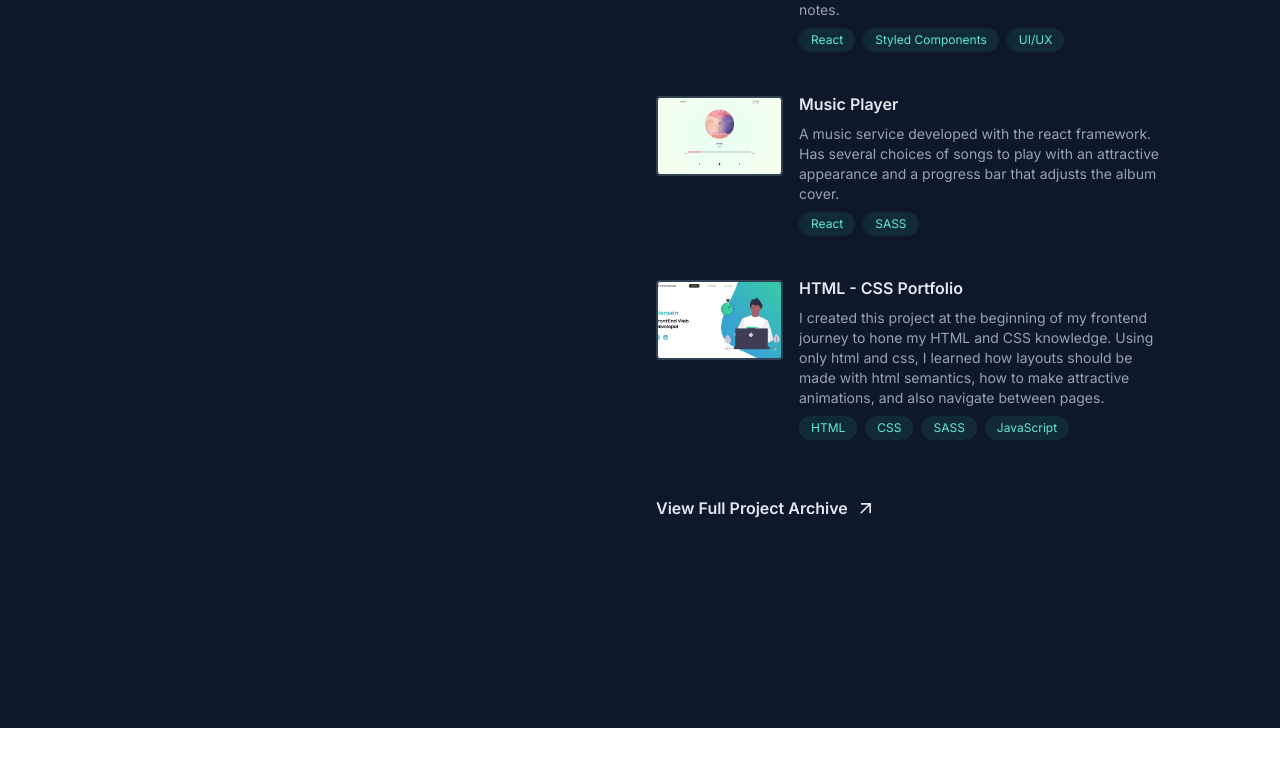
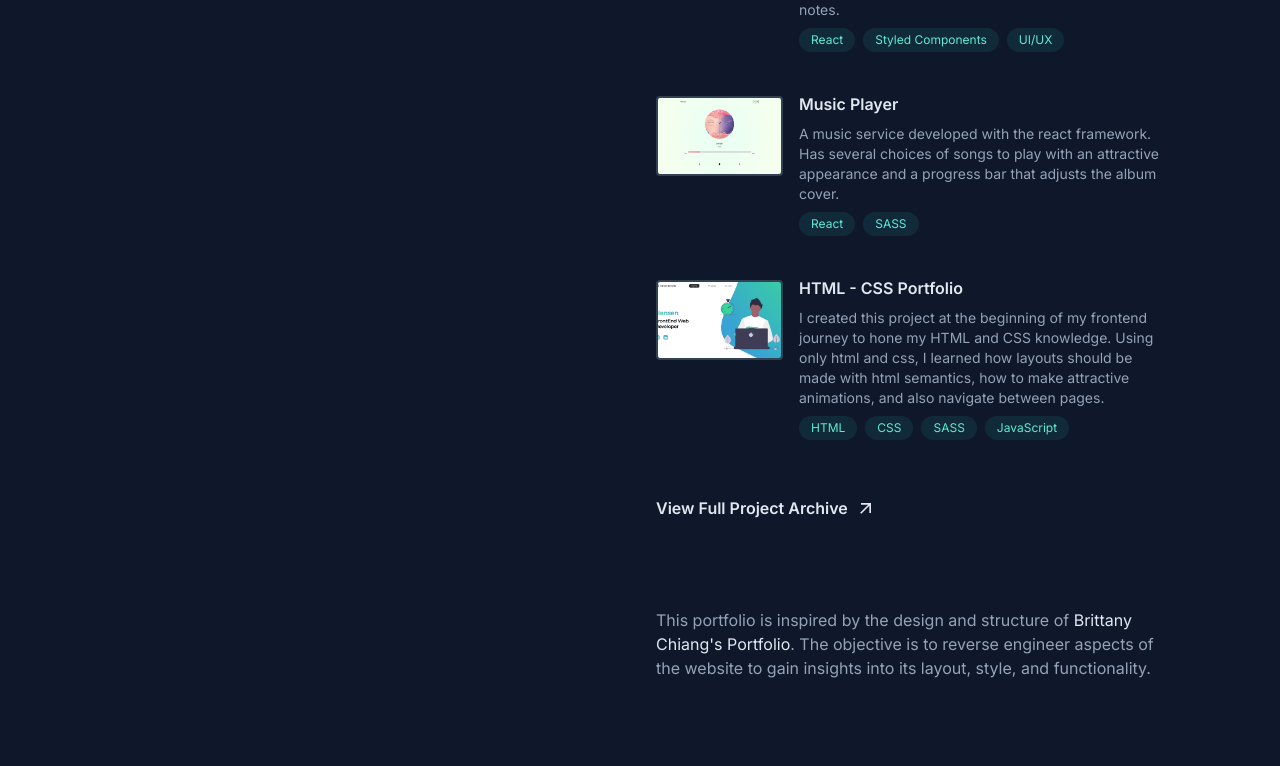
Before and after one commit to hansenlimanta/portfolio-v2, a Next.js app: page / in a window 1280 px wide. Shown: the part 1716-2482 px from the top of the page. Before the commit the page ends 2444 px from the top, so only its background shows below. Built offline with nearby package versions, Linux system fonts and the light colour scheme.

Commit message:
feat: add credit

```diff
--- a/src/app/page.tsx
+++ b/src/app/page.tsx
@@ -28,9 +28,9 @@ export default function HomePage() {
           </div>
           <SocialLinks />
         </header>
-        <main className="py-20 lg:flex lg:w-1/2 lg:flex-col lg:gap-4 ">
+        <main className="pb-8 pt-20 lg:flex lg:w-1/2 lg:flex-col lg:gap-4 ">
           <section
-            className="mb-24 flex scroll-mt-16 flex-col gap-3 lg:scroll-mt-24 lg:px-4"
+            className="mb-24 flex scroll-mt-16 flex-col gap-3 lg:scroll-mt-20 lg:px-4"
             id="about"
           >
             <div className="sticky top-0 z-20 mb-4 bg-slate-900/75 py-5 font-bold uppercase text-slate-200 backdrop-blur lg:hidden">
@@ -62,7 +62,7 @@ export default function HomePage() {
             </p>
           </section>
           <section
-            className="mb-32 flex scroll-mt-16 flex-col justify-center gap-2 lg:scroll-mt-24 lg:items-start"
+            className="mb-32 flex scroll-mt-16 flex-col justify-center gap-2 lg:scroll-mt-20 lg:items-start"
             id="experience"
           >
             <div className="sticky top-0 z-20 mb-4 bg-slate-900/75 py-5 font-bold uppercase text-slate-200 backdrop-blur lg:hidden">
@@ -105,7 +105,7 @@ export default function HomePage() {
             </a>
           </section>
           <section
-            className="mb-32 flex scroll-mt-16 flex-col justify-center gap-2 lg:scroll-mt-24 lg:items-start"
+            className="mb-32 flex scroll-mt-16 flex-col justify-center gap-2 lg:scroll-mt-20 lg:items-start"
             id="projects"
           >
             <div className="sticky top-0 z-20 mb-4 bg-slate-900/75 py-5 font-bold uppercase text-slate-200 backdrop-blur lg:hidden">
@@ -147,6 +147,21 @@ export default function HomePage() {
             <div className="mt-8 inline-flex w-fit cursor-pointer items-center justify-start gap-2 px-4 font-semibold text-slate-200 transition-colors hover:text-teal-300">
               View Full Project Archive <MdArrowOutward size={20} />
             </div>
+            <p className="mt-20 px-4">
+              This portfolio is inspired by the design and structure of{" "}
+              <span>
+                <a
+                  target="_blank"
+                  rel="noopener noreferrer"
+                  href="http://www.brittanychiang.com"
+                  className="text-slate-200 transition-all hover:text-teal-300"
+                >
+                  Brittany Chiang's Portfolio
+                </a>
+              </span>
+              . The objective is to reverse engineer aspects of the website to
+              gain insights into its layout, style, and functionality.
+            </p>
           </section>
         </main>
       </div>
```
